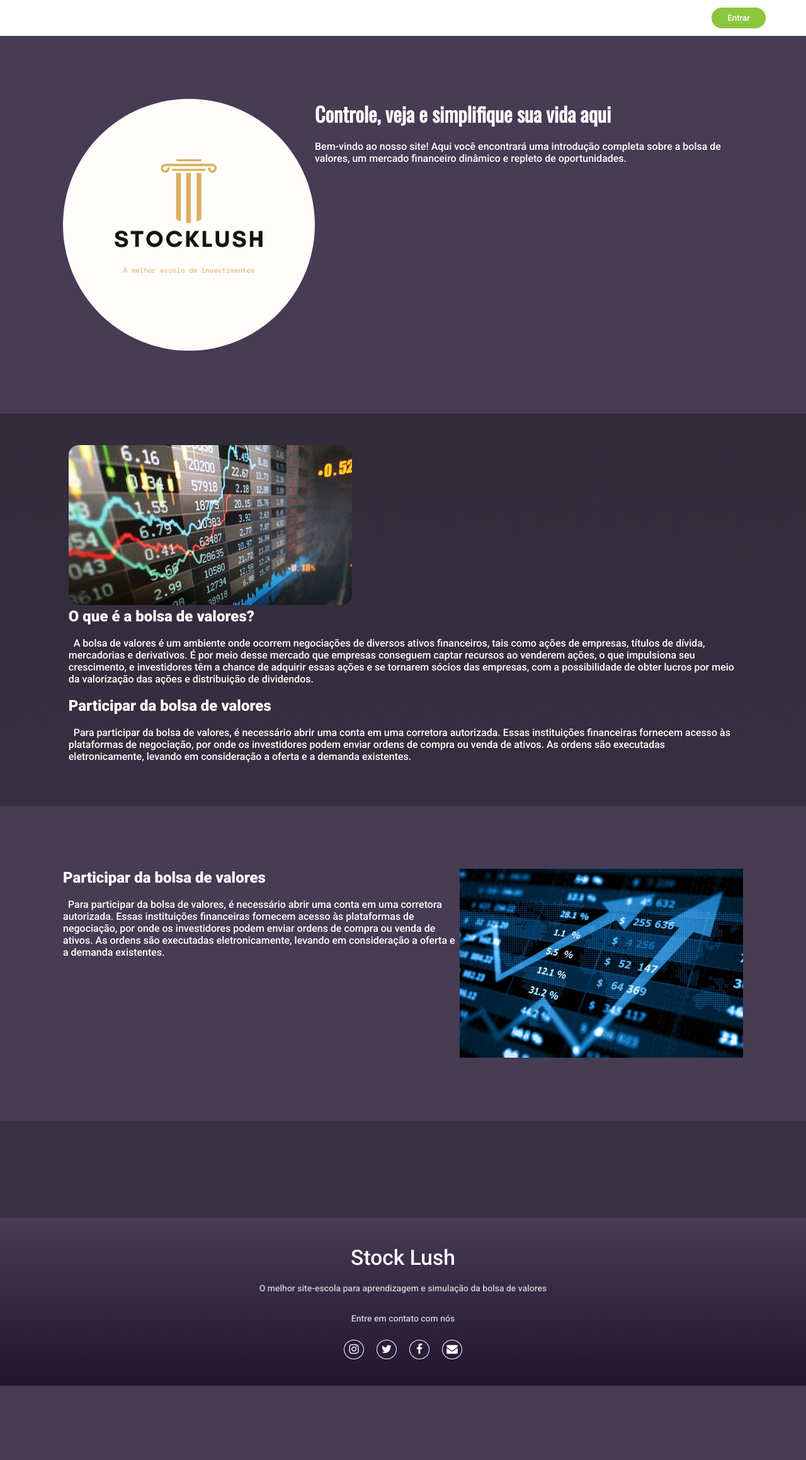
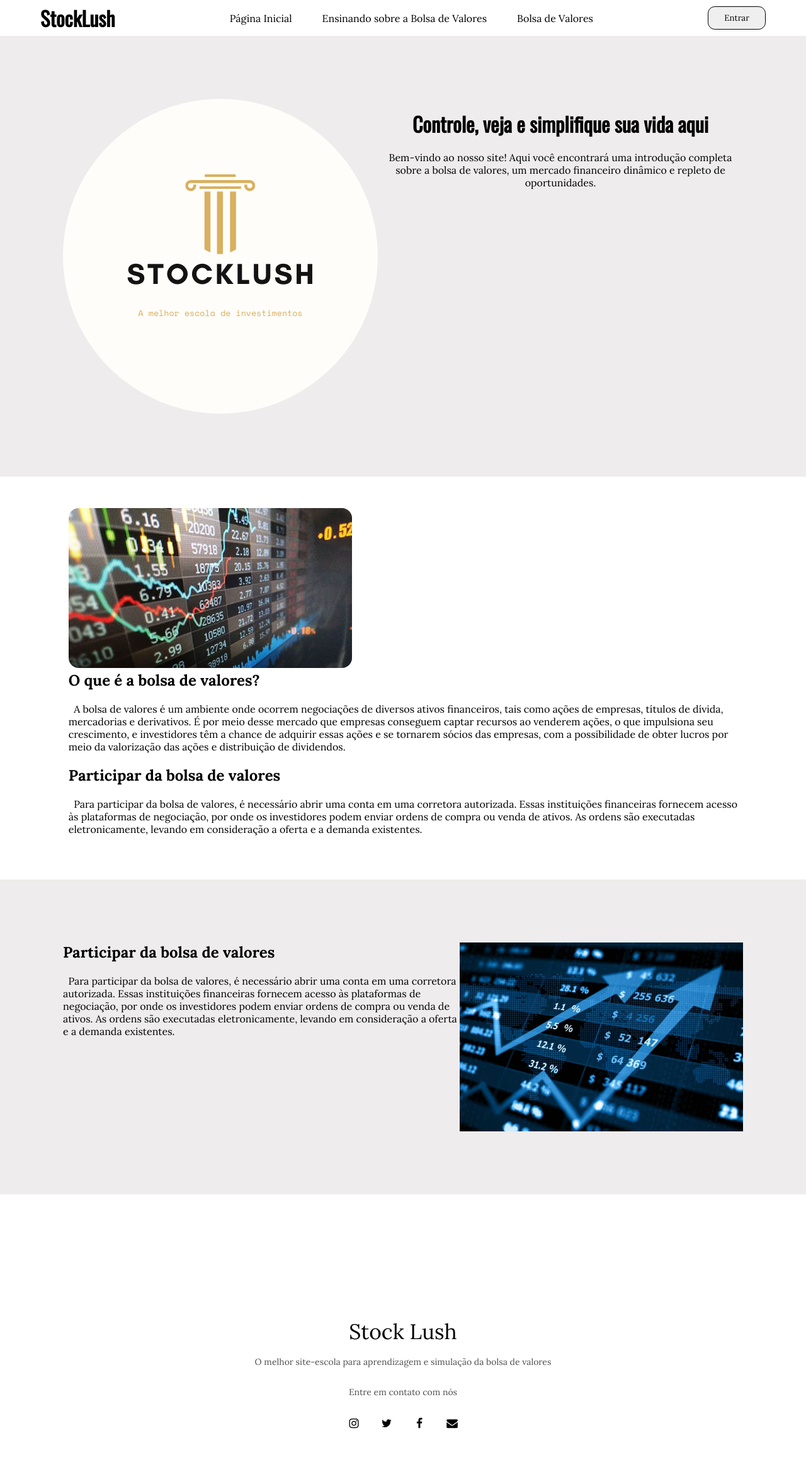
Before and after one commit to luisxDhshsh/projetointegrador2def, a PHP site: page / in a window 1280 px wide. Shown: the whole page at 63% size. Before the commit the page ends 2201 px from the top, so only its background shows below. Run offline with PHP 8.4, Linux system fonts and the light colour scheme; a map, chart or similar area stays blank.

Commit message:
Add files via upload

```diff
--- a/assets/css/style.css
+++ b/assets/css/style.css
@@ -1,5 +1,6 @@
 @import url('https://fonts.googleapis.com/css2?family=Oswald&display=swap');
 @import url('https://fonts.googleapis.com/css2?family=Roboto:wght@500;900&display=swap');
+@import url('https://fonts.googleapis.com/css?family=Lora:400,700&display=swap');
 
 * {
     margin: 0;
@@ -7,8 +8,8 @@
     box-sizing: border-box;
     list-style: none;
     text-decoration: none;
-    color: white;
-    font-family: 'Roboto', sans-serif;
+    color: black;
+    font-family: 'Lora', serif;
 }
 
 html {
@@ -17,24 +18,24 @@ html {
 
 body {
     overflow-x: hidden;
-    background: linear-gradient(#2E2836, #3C3446);
+    background: white;
 }
 
 
 h1 {
 
     font-family: 'Oswald', sans-serif;
-    color: white;
+    color: black;
 }
 
 p,
 a,
 label {
-    color: white;
+    color: black;
 }
 
 .link-green {
-    color: #8CC63F;
+    color: green;
 }
 
 input::placeholder {
@@ -61,25 +62,27 @@ header {
 .button-login {
     cursor: pointer;
     padding: 9px 25px;
-    border: none;
-    border-radius: 1rem;
+    border: solid black 0.01rem;
     transition: all 0.3s ease 0s;
-    background-color: #8CC63F;
+    border-radius: 0.7rem;
 }
 
 .nav-links {
     display: flex;
     gap: 3rem;
+    flex-wrap: wrap;
 }
 
 .nav-links li a {
-    color: white;
+    color: black;
     transition: all 0.3s ease 0s;
+    text-shadow: 0 0 3px rgba(0, 0, 0, 0); /* Defina a sombra inicial como transparente */
 }
 
 .nav-links li a:hover {
-    color: gray;
+    text-shadow: 0 0 10px rgba(0, 0, 0, 0.5); /* Aumente a sombra ao passar o mouse */
 }
+
 
 
 .main-content {
@@ -98,12 +101,12 @@ header {
 .follow-header {
     padding: 100px;
     display: flex;
-    background-color: #463C53;
+    background-color: #eeecec;
 }
 
 .light-div {
     padding: 100px;
-    background-color: #463C53;
+    background-color: #eeecec;
 }
 
 
@@ -246,12 +249,13 @@ footer {
     bottom: 0;
     left: 0;
     right: 0;
-    background: linear-gradient(#463C53, #211431);
+    background: rgba(255, 255, 255, 0.9); /* Gradiente suave em tons de branco e cinza */
     height: auto;
-    width: 100vw;
+    width: 100%;
     padding-top: 40px;
-    color: #fff;
+    color: rgba(0, 0, 0, 0.8); /* Cor do texto em preto (outra opção é #333 para um cinza escuro) */
 }
+
 
 .footer-content {
     display: flex;
@@ -273,7 +277,7 @@ footer {
     margin: 10px auto;
     line-height: 28px;
     font-size: 14px;
-    color: #cacdd2;
+    color: #505050;
 }
 
 .socials {
@@ -323,3 +327,25 @@ footer {
 #customizaçao{
     color: black;
 }
+
+@media (max-width: 781px){
+    .follow-header{
+        flex-direction: column;
+    }
+
+    .img-logo{
+        margin-top: 10px;
+    }
+}
+
+.text-follow-header {
+    padding: 1rem;
+    text-align: center;
+    font-family: Arial, Helvetica, sans-serif !important;
+}
+
+.logo {
+    width: 100%;
+    margin: auto;
+    display: table;
+}
--- a/index.php
+++ b/index.php
@@ -29,7 +29,7 @@
         <button class="button-login"><a href="tela-login.php" class="cta">Entrar</a></button>
     </header>
     <div class="follow-header">
-        <img src="assets/img/White Gold Simple Icon Attorney & Law Logo.png" alt="logo" width="400px" class="logo">
+        <img src="assets/img/White Gold Simple Icon Attorney & Law Logo.png" alt="logo" class="logo">
         <div class="text-follow-header"><h1>Controle, veja e simplifique sua vida aqui</h1>
         <p><br>Bem-vindo ao nosso site! Aqui você encontrará uma introdução completa sobre a bolsa de valores, um mercado financeiro dinâmico e repleto de oportunidades. </p>
         <br>
```
